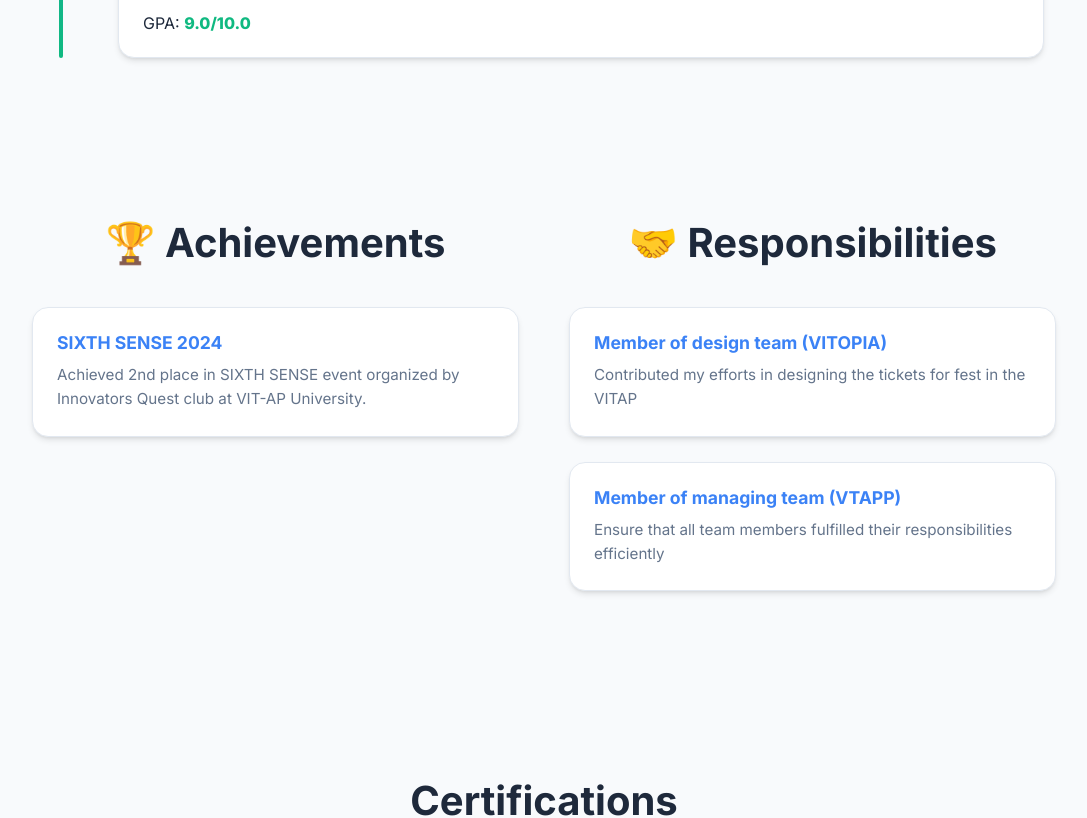
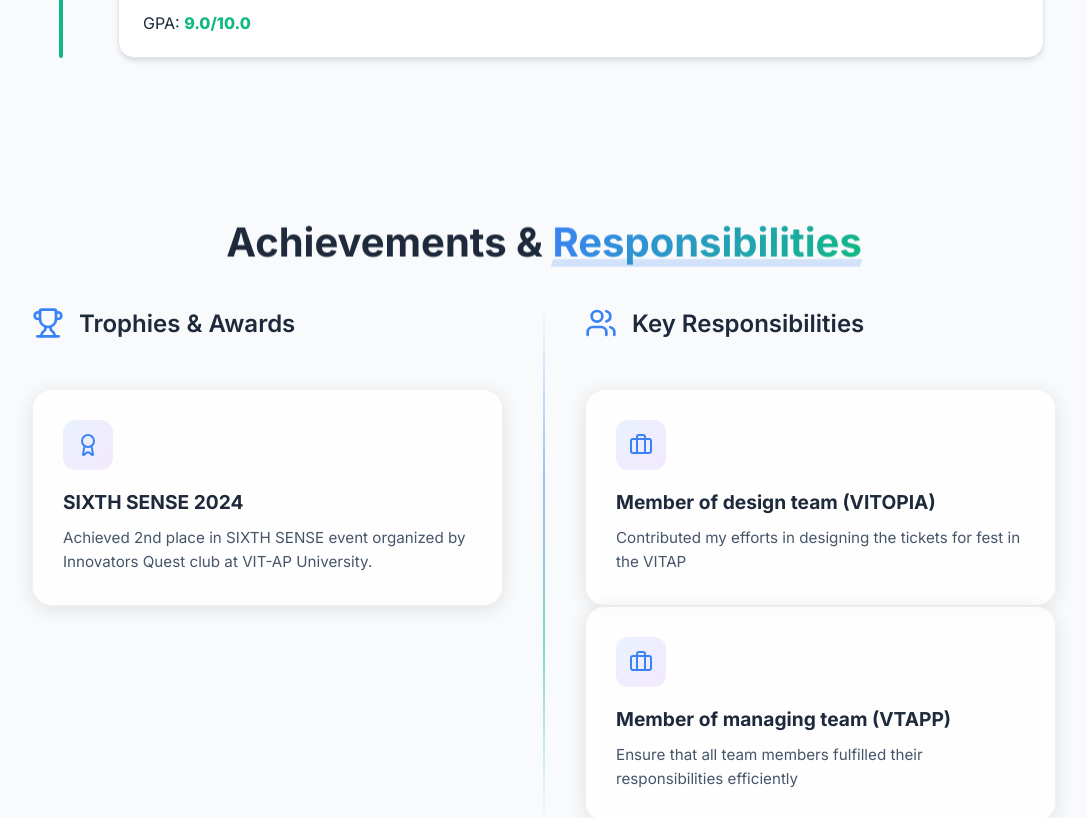
Before and after one commit to sameer021000/Portfolio, a React (Create React App) app in the folder frontend/: page / in a window 1280 px wide. Shown: the part 4180-4998 px from the top of the page, without its empty margins (96-1183 px from the left). Built offline with nearby package versions, Linux system fonts and the light colour scheme.

Commit message:
Changed the design of Achievements and Responsibilities section

```diff
--- a/frontend/src/CSS/Achievements.css
+++ b/frontend/src/CSS/Achievements.css
@@ -1,35 +1,179 @@
-/* Split Section (Achievements & Responsibilities) */
-.split-section {
-    display: grid;
-    grid-template-columns: 1fr 1fr;
-    gap: 50px;
+/* Holographic Section Structure */
+.achievements-section {
+    position: relative;
+    overflow: hidden;
 }
 
-.mini-card {
-    margin-bottom: 25px;
+.holo-grid {
+    display: grid;
+    grid-template-columns: 1fr auto 1fr;
+    gap: 40px;
+    align-items: flex-start;
+    position: relative;
 }
 
-.mini-card h4 {
-    margin-bottom: 10px;
-    color: var(--primary-color);
-    font-size: 1.1rem;
+.holo-column {
+    display: flex;
+    flex-direction: column;
+    gap: 30px;
 }
 
-.mini-card p {
+.holo-header {
+    display: flex;
+    align-items: center;
+    gap: 15px;
+    font-size: 1.5rem;
+    color: var(--text-color);
+    margin-bottom: 20px;
+    font-weight: 600;
+}
+
+.holo-icon-lg {
+    color: var(--primary-color);
+    width: 32px;
+    height: 32px;
+}
+
+/* Holographic Divider */
+.holo-divider {
+    width: 2px;
+    height: 100%;
+    min-height: 400px;
+    background: linear-gradient(to bottom,
+            transparent,
+            var(--gradient-start),
+            var(--gradient-end),
+            transparent);
+    opacity: 0.5;
+    border-radius: 2px;
+}
+
+/* Holographic Card Design */
+.holo-card {
+    position: relative;
+    background: rgba(255, 255, 255, 0.03);
+    border: 1px solid rgba(255, 255, 255, 0.08);
+    backdrop-filter: blur(12px);
+    -webkit-backdrop-filter: blur(12px);
+    border-radius: 20px;
+    padding: 30px;
+    transition: all 0.4s cubic-bezier(0.175, 0.885, 0.32, 1.275);
+    overflow: hidden;
+    cursor: default;
+    box-shadow: 0 4px 20px rgba(0, 0, 0, 0.1);
+}
+
+.holo-card-glow {
+    position: absolute;
+    top: 0;
+    left: 0;
+    width: 100%;
+    height: 100%;
+    background: radial-gradient(circle at 50% 0%,
+            rgba(59, 130, 246, 0.1),
+            transparent 70%);
+    opacity: 0;
+    transition: opacity 0.4s ease;
+    z-index: 0;
+}
+
+/* Card Content */
+.holo-card-content {
+    position: relative;
+    z-index: 1;
+}
+
+.card-icon-wrapper {
+    width: 50px;
+    height: 50px;
+    border-radius: 12px;
+    background: linear-gradient(135deg, rgba(59, 130, 246, 0.1), rgba(147, 51, 234, 0.1));
+    display: flex;
+    align-items: center;
+    justify-content: center;
+    margin-bottom: 20px;
+    border: 1px solid rgba(255, 255, 255, 0.05);
+    transition: transform 0.3s ease;
+}
+
+.card-icon {
+    color: var(--primary-color);
+    width: 24px;
+    height: 24px;
+}
+
+.card-title {
+    font-size: 1.2rem;
+    font-weight: 700;
+    margin-bottom: 12px;
+    color: var(--text-color);
+    transition: color 0.3s ease;
+}
+
+.card-desc {
     font-size: 0.95rem;
-    color: #64748b;
+    color: var(--text-secondary);
+    /* Ensure this var exists or fallback */
+    color: #94a3b8;
     line-height: 1.6;
 }
 
+/* Hover Effects */
+.holo-card:hover {
+    transform: translateY(-8px) scale(1.02);
+    border-color: rgba(59, 130, 246, 0.3);
+    box-shadow: 0 20px 40px -5px rgba(0, 0, 0, 0.2),
+        0 0 15px rgba(59, 130, 246, 0.1);
+}
+
+.holo-card:hover .holo-card-glow {
+    opacity: 1;
+}
+
+.holo-card:hover .card-icon-wrapper {
+    transform: rotate(10deg) scale(1.1);
+    background: linear-gradient(135deg, var(--gradient-start), var(--gradient-end));
+}
+
+.holo-card:hover .card-icon {
+    color: white;
+}
+
+.holo-card:hover .card-title {
+    color: var(--primary-color);
+}
+
+/* Dark Mode Adjustments */
+[data-theme="light"] .holo-card {
+    background: rgba(255, 255, 255, 0.8);
+    border-color: rgba(0, 0, 0, 0.05);
+}
+
+[data-theme="light"] .card-desc {
+    color: #475569;
+}
+
+/* Responsive */
 @media (max-width: 900px) {
-    .split-section {
+    .holo-grid {
         grid-template-columns: 1fr;
-        gap: 40px;
+        gap: 60px;
+    }
+
+    .holo-divider {
+        width: 100%;
+        height: 2px;
+        min-height: 2px;
+        background: linear-gradient(to right,
+                transparent,
+                var(--gradient-start),
+                var(--gradient-end),
+                transparent);
     }
 }
 
 @media (max-width: 480px) {
-    .split-section {
-        padding: 50px 4%;
+    .holo-card {
+        padding: 24px;
     }
 }
--- a/frontend/src/Sections/Achievements.jsx
+++ b/frontend/src/Sections/Achievements.jsx
@@ -1,32 +1,62 @@
-import { portfolioData } from "../Data/PortfolioData"
+import { portfolioData } from "../data/portfolioData"
 import "../CSS/Achievements.css"
+import { Trophy, Users, Award, Briefcase } from "lucide-react"
 
 const Achievements = () => {
     return (
-        <section className="section split-section">
-            <div className="achievements-col scroll-animate" id="achievements-section">
+        <section className="section achievements-section" id="achievements">
             <h2 className="section-title scroll-animate">
-                    <span className="icon">🏆</span> Achievements
+                Achievements & <span className="highlight">Responsibilities</span>
             </h2>
+
+            <div className="holo-grid">
+                {/* Achievements Column */}
+                <div className="holo-column scroll-animate">
+                    <h3 className="holo-header">
+                        <Trophy className="holo-icon-lg" /> Trophies & Awards
+                    </h3>
+                    <div className="holo-cards-container">
                         {portfolioData.achievements.map((item, i) => (
-                    <div className="mini-card card" key={i}>
-                        <h4>{item.title}</h4>
-                        <p>{item.desc}</p>
+                            <div className="holo-card achievement-card" key={`ach-${i}`}>
+                                <div className="holo-card-glow"></div>
+                                <div className="holo-card-content">
+                                    <div className="card-icon-wrapper">
+                                        <Award className="card-icon" />
+                                    </div>
+                                    <h4 className="card-title">{item.title}</h4>
+                                    <p className="card-desc">{item.desc}</p>
+                                </div>
                             </div>
                         ))}
                     </div>
-            <div className="responsibility-col scroll-animate" id="responsibility-section">
-                <h2 className="section-title scroll-animate">
-                    <span className="icon">🤝</span> Responsibilities
-                </h2>
+                </div>
+
+                {/* Vertical Divider (Desktop) */}
+                <div className="holo-divider"></div>
+
+                {/* Responsibilities Column */}
+                <div className="holo-column scroll-animate delay-2">
+                    <h3 className="holo-header">
+                        <Users className="holo-icon-lg" /> Key Responsibilities
+                    </h3>
+                    <div className="holo-cards-container">
                         {portfolioData.responsibilities.map((item, i) => (
-                    <div className="mini-card card" key={i}>
-                        <h4>{item.title}</h4>
-                        <p>{item.desc}</p>
+                            <div className="holo-card responsibility-card" key={`res-${i}`}>
+                                <div className="holo-card-glow"></div>
+                                <div className="holo-card-content">
+                                    <div className="card-icon-wrapper">
+                                        <Briefcase className="card-icon" />
+                                    </div>
+                                    <h4 className="card-title">{item.title}</h4>
+                                    <p className="card-desc">{item.desc}</p>
+                                </div>
                             </div>
                         ))}
+                    </div>
+                </div>
             </div>
         </section>
     )
 }
+
 export default Achievements
```
Lines whose indentation alone changed are shown as unchanged.
